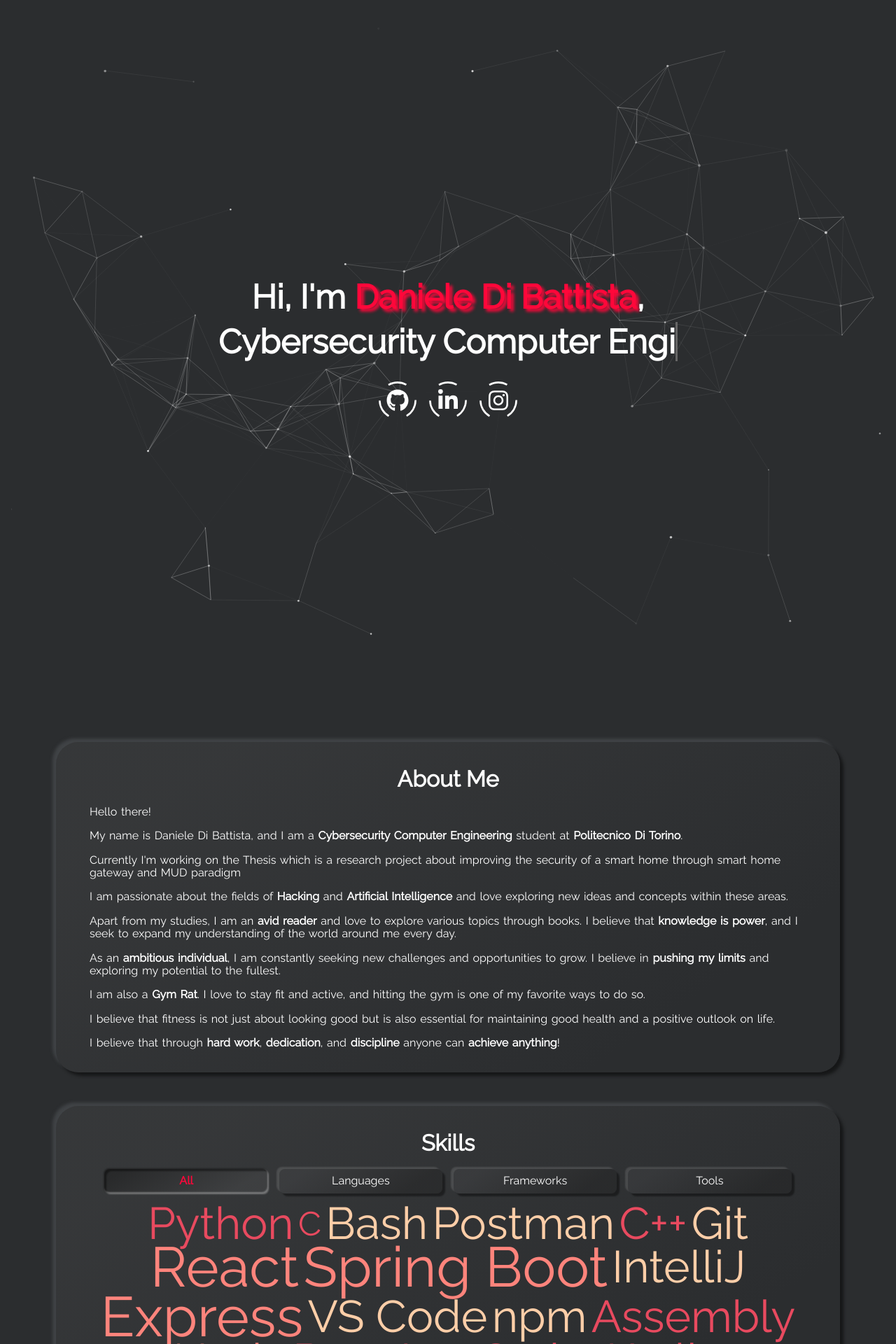
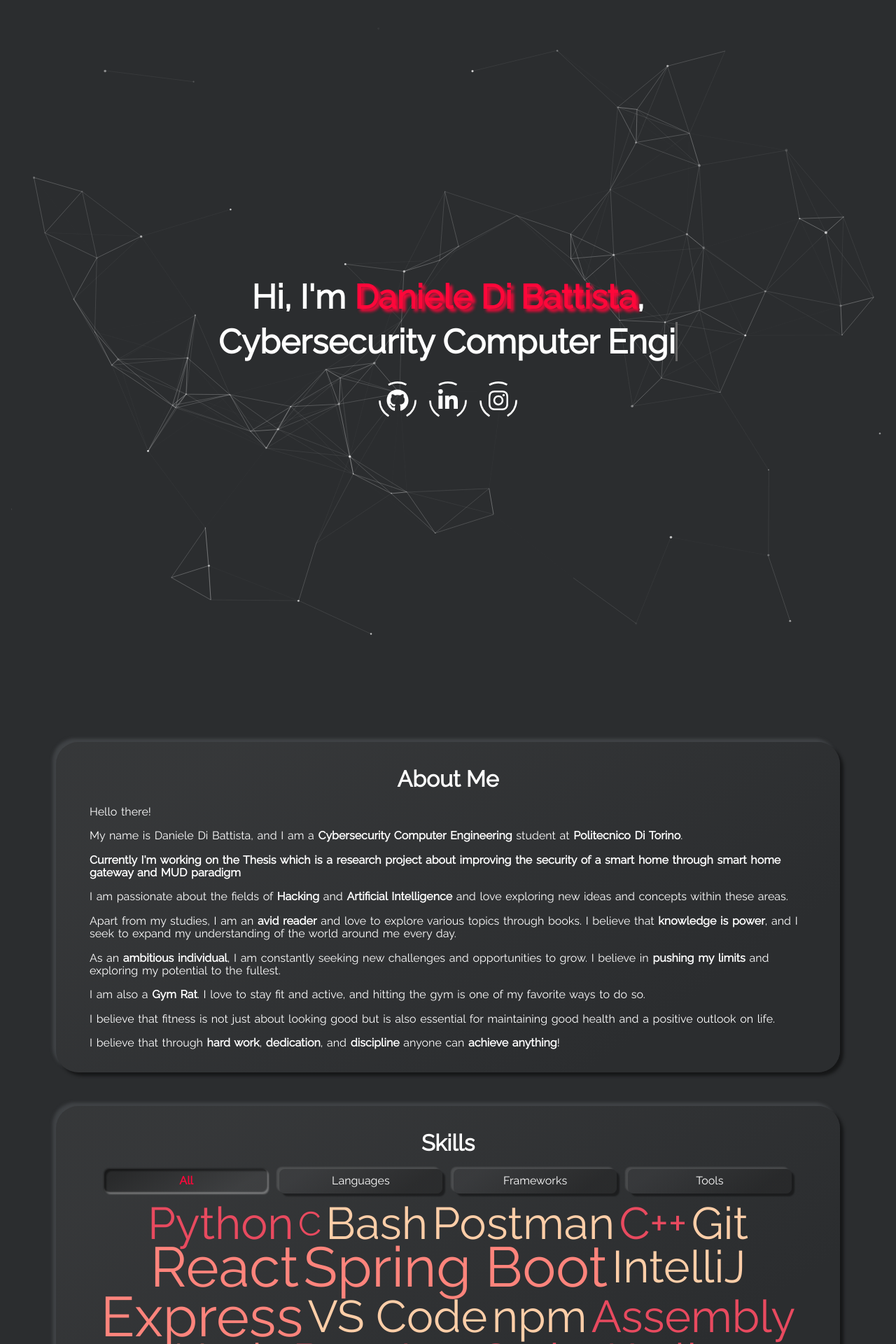
Before and after one commit to danieledibattista/danieledibattista, a Jekyll site: the page built from index.html, in a window 1280 px wide. Shown: the top 1920 px of the page at 70% size. Built offline with Jekyll 4.4.1, drawn with Linux system fonts in a browser that asks for light colours.

```diff
--- a/_config.yml
+++ b/_config.yml
@@ -38,7 +38,7 @@ about_me_title: About Me
 # about_me_description: This will be displayed under the title.
 about_me_description: <p>Hello there!</p>
     <p>My name is Daniele Di Battista, and I am a <strong>Cybersecurity Computer Engineering</strong> student at <strong>Politecnico Di Torino</strong>.</p>
-    <p>Currently I'm working on the Thesis which is a research project about improving the security of a smart home through smart home gateway and MUD paradigm</p>
+    <p><strong>Currently I'm working on the Thesis which is a research project about improving the security of a smart home through smart home gateway and MUD paradigm</strong></p>
     <p>I am passionate about the fields of <strong>Hacking</strong> and <strong>Artificial Intelligence</strong> and love exploring new ideas and concepts within these areas.</p>
     <p>Apart from my studies, I am an <strong>avid reader</strong> and love to explore various topics through books. I believe that <strong>knowledge is power</strong>, and I seek to expand my understanding of the world around me every day.</p>
     <p>As an <strong>ambitious individual</strong>, I am constantly seeking new challenges and opportunities to grow. I believe in <strong>pushing my limits</strong> and exploring my potential to the fullest.</p>
```
